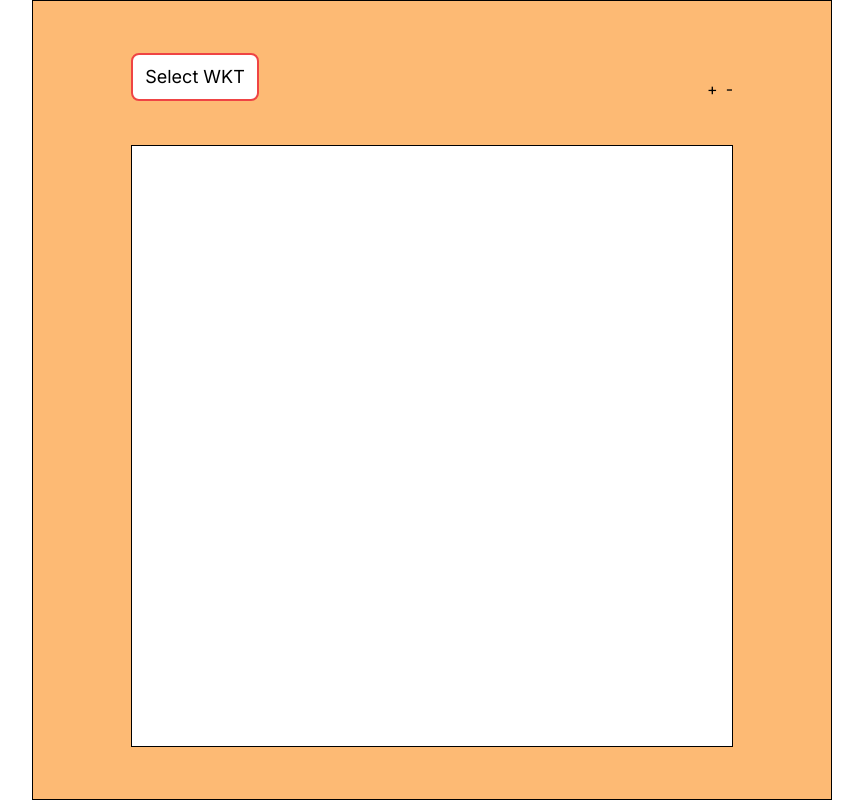
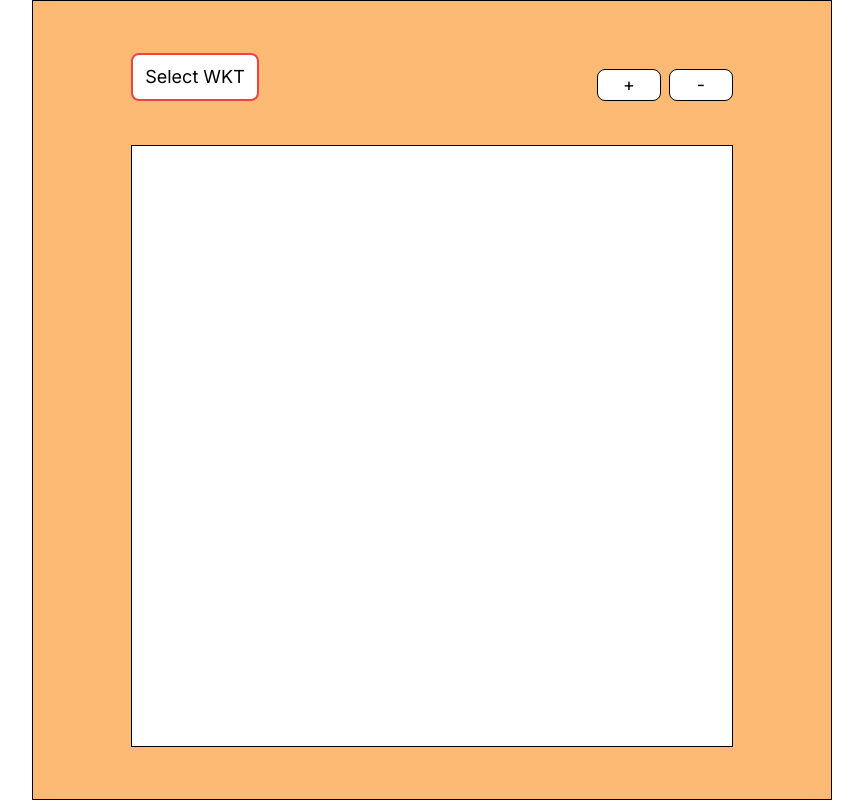
Before and after one commit to Naphat-organization/wkt, a Next.js app: page / in a window 1280 px wide. Shown: the whole page, without its empty margins (208-1071 px from the left). Built offline with nearby package versions, Linux system fonts and the light colour scheme.

Commit message:
Add css for zoom button

```diff
--- a/app/globals.css
+++ b/app/globals.css
@@ -7,8 +7,8 @@
 
 
 @layer components{
-  .mapButton {
-    @apply hover:font-bold hover:scale-105 h-9 w-32 border border-black bg-white rounded-lg mb-2 text-lg;
+  .zoomButton {
+    @apply hover:font-bold hover:scale-105 h-8 w-16 border border-black bg-white rounded-lg mb-2 text-lg;
   }
   .HeaderButton {
     @apply hover:font-bold hover:scale-105 h-12 w-32 border-2 border-red-500 bg-white rounded-lg mb-6 text-lg;
```
